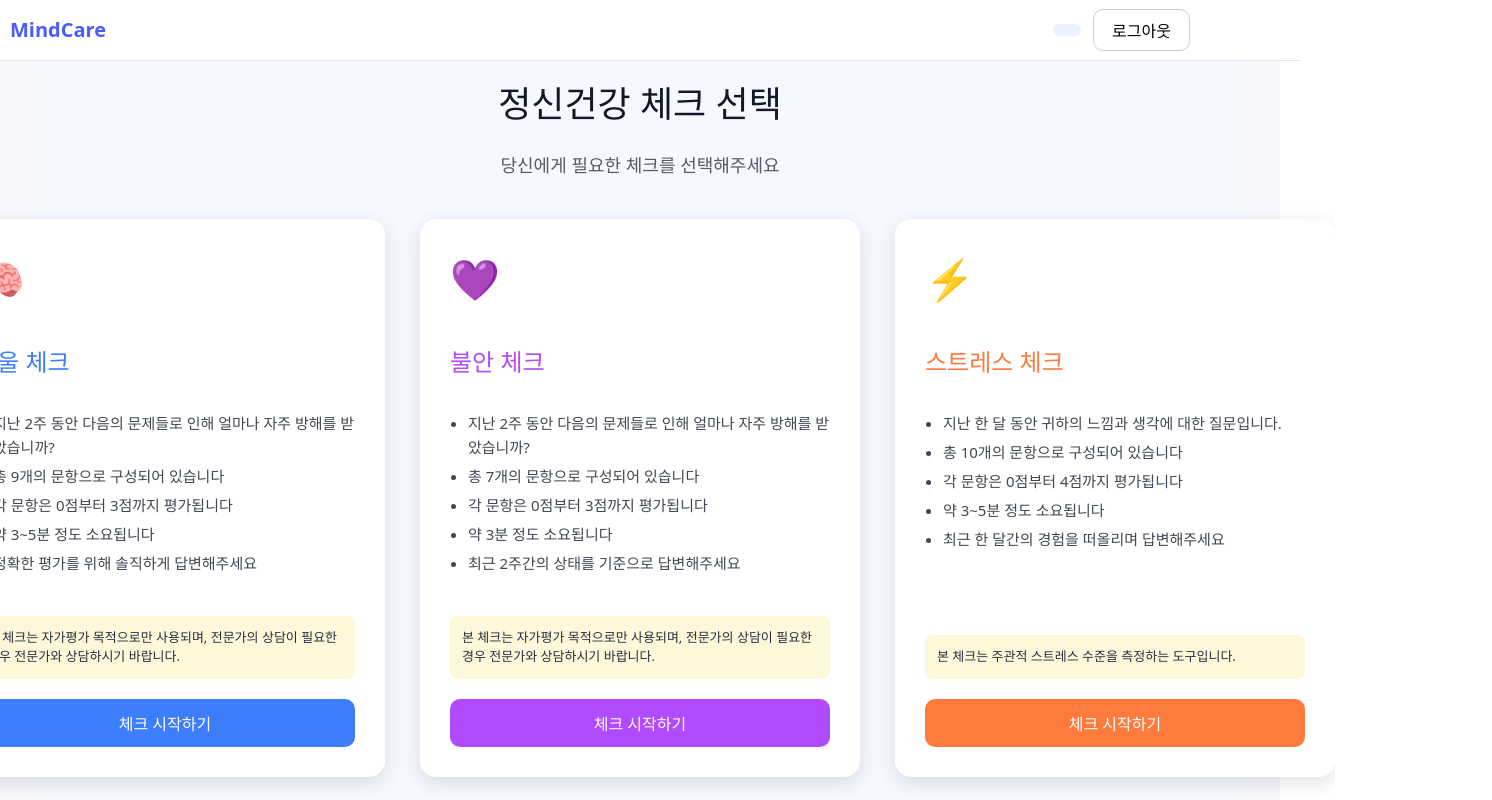
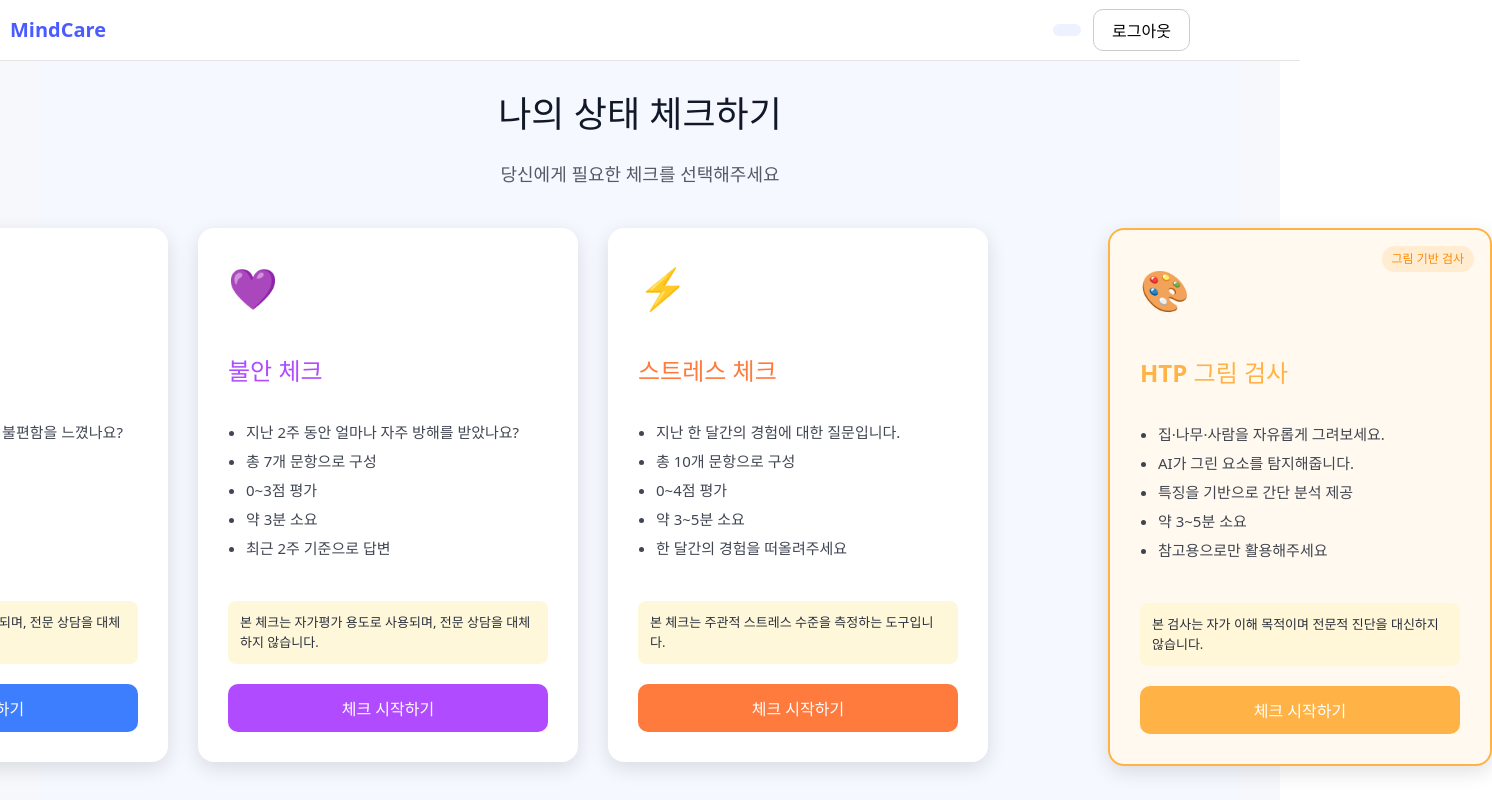
Before and after one commit to 2025-SMHRD-KDT-HealthCare-1/TeamHarang, a React (Vite) app in the folder Projectfront/: page /survey/start in a window 1280 px wide. Shown: the top 800 px of the page, 1492 px wide, since content can reach past the window. Built offline with nearby package versions, Linux system fonts and the light colour scheme.

Commit message:
시작페이지 문구 수정 및 HTP 검사 추가

```diff
--- a/Projectfront/src/App.jsx
+++ b/Projectfront/src/App.jsx
@@ -11,6 +11,9 @@ import SurveyPHQ from "./pages/SurveyPHQ";
 import SurveyPSS from "./pages/SurveyPSS";
 import SurveyResult from "./pages/SurveyResult";
 import SurveyStart from "./pages/SurveyStart";
+
+/* HTP */
+import HTPDrawing from "./pages/HTPDrawing";
 
 /* Private Pages */
 import Home from "./pages/Home";
@@ -26,9 +29,6 @@ import SurveyRecord from "./pages/SurveyRecord";
 
 /* Todo */
 import TodoList from "./pages/TodoList";
-
-/* HTP Drawing */
-import HTPDrawing from "./pages/HTPDrawing";
 
 function App() {
   return (
@@ -46,13 +46,18 @@ function App() {
             <Route path="pss" element={<SurveyPSS />} />
             <Route path="result" element={<SurveyResult />} />
           </Route>
+
+          {/* HTP 페이지 */}
+          <Route path="htp">
+            <Route path="drawing" element={<HTPDrawing />} />
+          </Route>
         </Route>
 
         {/* 보호 페이지 */}
         <Route
           element={
             <PrivateRoute>
-              <Outlet />   {/* 🔥 문제 해결 핵심: Layout 대신 Outlet */}
+              <Outlet />
             </PrivateRoute>
           }
         >
@@ -73,12 +78,6 @@ function App() {
             <Route path="todo">
               <Route path="list" element={<TodoList />} />
             </Route>
-
-            <Route path="htp">
-              <Route path="drawing" element={<HTPDrawing />} />
-            </Route>
-
-
           </Route>
         </Route>
 
--- a/Projectfront/src/components/start/Slide1.jsx
+++ b/Projectfront/src/components/start/Slide1.jsx
@@ -13,13 +13,10 @@ const Slide1 = ({ onLogin, onJoin, onGuest }) => {   //  onGuest 추가
         </div>
 
         <h1 className={styles.title}>
-          의학 기반<br />당신만을 위한 방법
+          나를 이해하는 <br />마음 관리의 시작
         </h1>
 
-        <p className={styles.subtitle}>
-          과학적으로 설계된 평가와 맞춤형 솔루션으로
-          나에게 꼭 맞는 마음 관리 시작하기
-        </p>
+
 
         <div className={styles.btnRow}>
           <button className={styles.btn} onClick={onLogin}>로그인</button>
--- a/Projectfront/src/components/start/Slide2.jsx
+++ b/Projectfront/src/components/start/Slide2.jsx
@@ -17,13 +17,13 @@ const Slide2 = () => {
           <ServiceBox
             icon="/images/slide2/survey.svg"
             title="검사하러 가기"
-            desc="정신건강 수준 평가"
+            desc="나의 상태 알아보기"
           />
 
           <ServiceBox
-            icon="/icon2.png"
-            title=""
-            desc=""
+            icon="/images/slide2/htp.svg"
+            title="HTP 검사"
+            desc="그림으로 보는 나의 마음"
           />
 
           <ServiceBox
--- a/Projectfront/src/pages/Home.jsx
+++ b/Projectfront/src/pages/Home.jsx
@@ -39,7 +39,7 @@ const Home = () => {
 
         {/* 스트레스 체크 */}
         <div className={`${styles.box} ${styles.boxBlue}`}>
-          <h2 className={styles.titleBlue}>스트레스 체크</h2>
+          <h2 className={styles.titleBlue}>나의 상태 체크</h2>
           <p className={styles.desc}>
             검증된 설문을 통해 우울, 불안, 스트레스 수준을 측정해보세요.
           </p>
@@ -48,6 +48,7 @@ const Home = () => {
             <li>각 7~10개 문항, 5분 소요</li>
             <li>즉시 결과 확인 가능</li>
             <li>맞춤형 개선방안 제공</li>
+            <li>HTP 그림 검사</li>
           </ul>
 
           <button
--- a/Projectfront/src/pages/SurveyStart.jsx
+++ b/Projectfront/src/pages/SurveyStart.jsx
@@ -9,11 +9,10 @@ export default function SurveyStart() {
   const { user, accessToken } = useAuthStore();
   const isLoggedIn = user && accessToken;
 
-  // 보호페이지 이동 처리 (SurveyResult랑 동일한 방식)
   const goProtected = (path) => {
     if (!isLoggedIn) {
       alert("로그인이 필요합니다.");
-      return; // PrivateRoute에 걸리지 않도록 navigate 금지
+      return;
     }
     navigate(path);
   };
@@ -21,22 +20,27 @@ export default function SurveyStart() {
   return (
     <div className={styles.wrapper}>
       <div className={styles.inner}>
-        <h1 className={styles.title}>정신건강 체크 선택</h1>
+        <h1 className={styles.title}>나의 상태 체크하기</h1>
         <p className={styles.subtitle}>당신에게 필요한 체크를 선택해주세요</p>
 
         <div className={styles.cardRow}>
+
+          {/* ===================== */}
+          {/*   그룹 1: 정서 검사 3개 */}
+          {/* ===================== */}
+          <div className={styles.group}>
             <SurveyCard
               color="#3d7eff"
               icon="🧠"
               title="우울 체크"
               descList={[
-              "지난 2주 동안 다음의 문제들로 인해 얼마나 자주 방해를 받았습니까?",
-              "총 9개의 문항으로 구성되어 있습니다",
-              "각 문항은 0점부터 3점까지 평가됩니다",
-              "약 3~5분 정도 소요됩니다",
-              "정확한 평가를 위해 솔직하게 답변해주세요",
+                "지난 2주 동안 얼마나 자주 불편함을 느꼈나요?",
+                "총 9개 문항으로 구성",
+                "0~3점으로 평가",
+                "약 3~5분 소요",
+                "솔직하게 답변해주세요",
               ]}
-            notice="본 체크는 자가평가 목적으로만 사용되며, 전문가의 상담이 필요한 경우 전문가와 상담하시기 바랍니다."
+              notice="본 체크는 자가평가 용도로 사용되며, 전문 상담을 대체하지 않습니다."
               btnColor="#3d7eff"
               onClick={() => navigate("/survey/phq")}
             />
@@ -46,13 +50,13 @@ export default function SurveyStart() {
               icon="💜"
               title="불안 체크"
               descList={[
-              "지난 2주 동안 다음의 문제들로 인해 얼마나 자주 방해를 받았습니까?",
-              "총 7개의 문항으로 구성되어 있습니다",
-              "각 문항은 0점부터 3점까지 평가됩니다",
-              "약 3분 정도 소요됩니다",
-              "최근 2주간의 상태를 기준으로 답변해주세요",
+                "지난 2주 동안 얼마나 자주 방해를 받았나요?",
+                "총 7개 문항으로 구성",
+                "0~3점 평가",
+                "약 3분 소요",
+                "최근 2주 기준으로 답변",
               ]}
-            notice="본 체크는 자가평가 목적으로만 사용되며, 전문가의 상담이 필요한 경우 전문가와 상담하시기 바랍니다."
+              notice="본 체크는 자가평가 용도로 사용되며, 전문 상담을 대체하지 않습니다."
               btnColor="#b04bff"
               onClick={() => navigate("/survey/gad")}
             />
@@ -62,11 +66,11 @@ export default function SurveyStart() {
               icon="⚡"
               title="스트레스 체크"
               descList={[
-              "지난 한 달 동안 귀하의 느낌과 생각에 대한 질문입니다.",
-              "총 10개의 문항으로 구성되어 있습니다",
-              "각 문항은 0점부터 4점까지 평가됩니다",
-              "약 3~5분 정도 소요됩니다",
-              "최근 한 달간의 경험을 떠올리며 답변해주세요",
+                "지난 한 달간의 경험에 대한 질문입니다.",
+                "총 10개 문항으로 구성",
+                "0~4점 평가",
+                "약 3~5분 소요",
+                "한 달간의 경험을 떠올려주세요",
               ]}
               notice="본 체크는 주관적 스트레스 수준을 측정하는 도구입니다."
               btnColor="#ff7b3d"
@@ -74,7 +78,30 @@ export default function SurveyStart() {
             />
           </div>
 
-        {/*   goProtected 적용 */}
+          {/* ===================== */}
+          {/*   그룹 2: HTP         */}
+          {/* ===================== */}
+          <div className={styles.group}>
+            <SurveyCard
+              color="#ffb347"
+              icon="🎨"
+              title="HTP 그림 검사"
+              descList={[
+                "집·나무·사람을 자유롭게 그려보세요.",
+                "AI가 그린 요소를 탐지해줍니다.",
+                "특징을 기반으로 간단 분석 제공",
+                "약 3~5분 소요",
+                "참고용으로만 활용해주세요",
+              ]}
+              notice="본 검사는 자가 이해 목적이며 전문적 진단을 대신하지 않습니다."
+              btnColor="#ffb347"
+              isHtp={true}
+              onClick={() => navigate("/htp/drawing")}
+            />
+          </div>
+
+        </div>
+
         <button className={styles.homeBtn} onClick={() => goProtected("/home")}>
           홈으로 돌아가기
         </button>
@@ -86,12 +113,25 @@ export default function SurveyStart() {
 /* ---------------------------------------------------
    SurveyCard 컴포넌트
 --------------------------------------------------- */
-function SurveyCard({ color, icon, title, descList, notice, btnColor, onClick }) {
+function SurveyCard({
+  color,
+  icon,
+  title,
+  descList,
+  notice,
+  btnColor,
+  onClick,
+  isHtp,
+}) {
   return (
-    <div className={styles.card}>
+    <div className={`${styles.card} ${isHtp ? styles.cardHtp : ""}`}>
+      {isHtp && <div className={styles.htpBadge}>그림 기반 검사</div>}
+
       <div className={styles.cardIcon}>{icon}</div>
 
-      <h2 className={styles.cardTitle} style={{ color }}>{title}</h2>
+      <h2 className={styles.cardTitle} style={{ color }}>
+        {title}
+      </h2>
 
       <ul className={styles.descList}>
         {descList.map((text, idx) => (
--- a/Projectfront/src/pages/SurveyStart.module.css
+++ b/Projectfront/src/pages/SurveyStart.module.css
@@ -1,5 +1,8 @@
-/* src/pages/SurveyStart.module.css */
+/* ========================================================= */
+/*  SurveyStart.module.css - 공간 분리 방식(최종본)          */
+/* ========================================================= */
 
+/* 전체 레이아웃 */
 .wrapper {
   width: 100%;
   min-height: 100vh;
@@ -31,23 +34,30 @@
   text-align: center;
 }
 
-/* 카드 묶음 */
+/* -------------------- 카드 묶음 (그룹 + 그룹) -------------------- */
 .cardRow {
   display: flex;
-  gap: 35px;
   justify-content: center;
-  align-items: stretch;
+  align-items: flex-start;
+  gap: 120px;            /* ⭐ 그룹 간 간격 — 핵심 포인트 */
 }
 
-/* 카드 */
+/* 그룹 (3개 카드 / HTP 카드) */
+.group {
+  display: flex;
+  gap: 30px;
+}
+
+/* ------------------------- 카드 ------------------------- */
 .card {
-  width: 380px;
+  width: 320px;
   background: white;
   border-radius: 16px;
   padding: 30px;
   box-shadow: 0 6px 20px rgba(0, 0, 0, 0.12);
   display: flex;
   flex-direction: column;
+  position: relative;
 }
 
 .cardIcon {
@@ -103,3 +113,21 @@
   border: none;
   cursor: pointer;
 }
+
+/* ------------------------- HTP 전용 ------------------------- */
+.cardHtp {
+  border: 2px solid #ffb347;  /* 눈금 제거 */
+  background: #fff9f0;        /* 은은한 HTP 강조 배경 */
+}
+
+.htpBadge {
+  position: absolute;
+  top: 16px;
+  right: 16px;
+  font-size: 12px;
+  padding: 4px 10px;
+  border-radius: 999px;
+  background: #ffecd1;
+  color: #ff8a00;
+  font-weight: 600;
+}
```
Also changed, not shown: Projectfront/public/images/slide2/htp.svg (added), 4 other files (tests, documents, lock files or other folders). Lines whose indentation alone changed are shown as unchanged.
